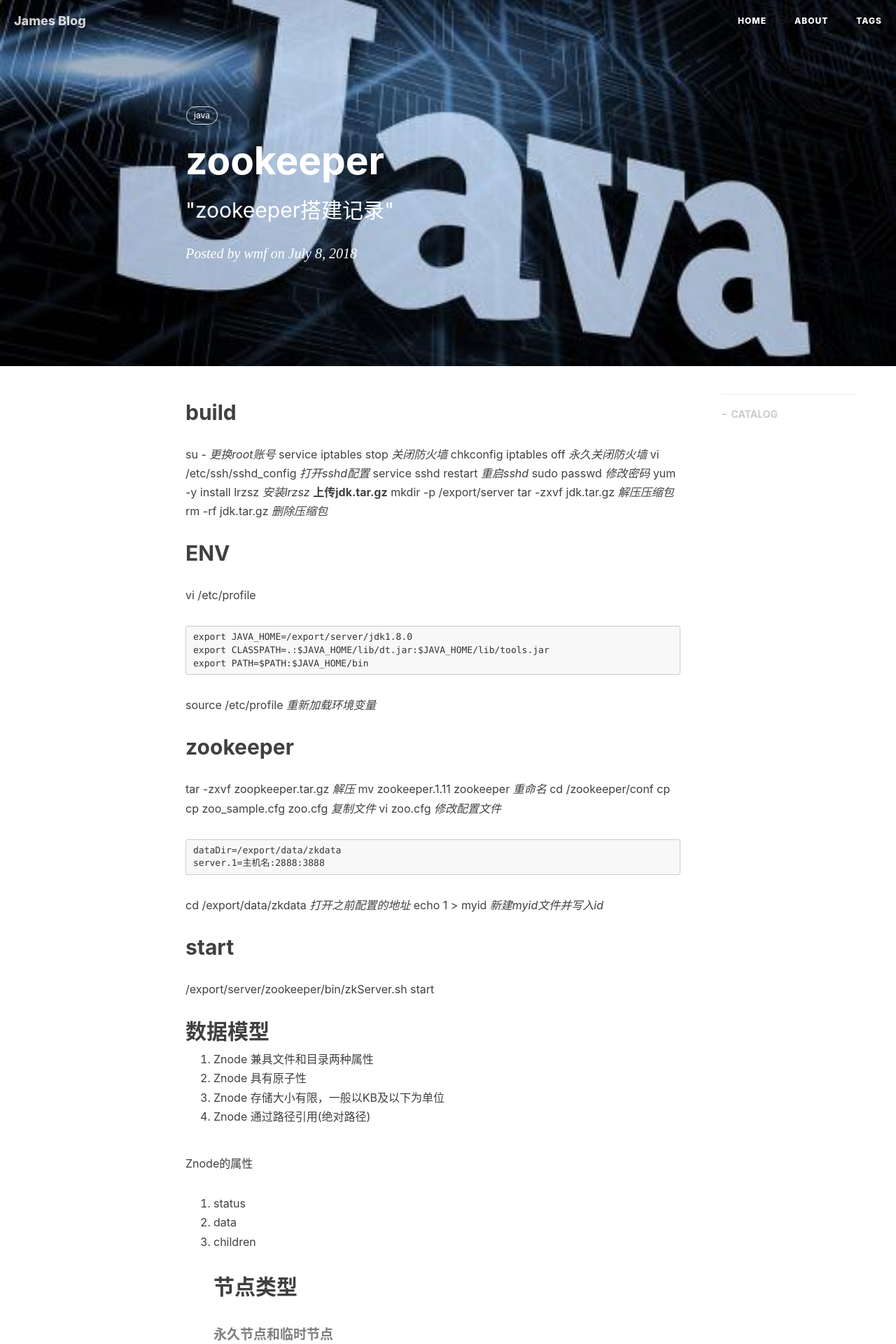
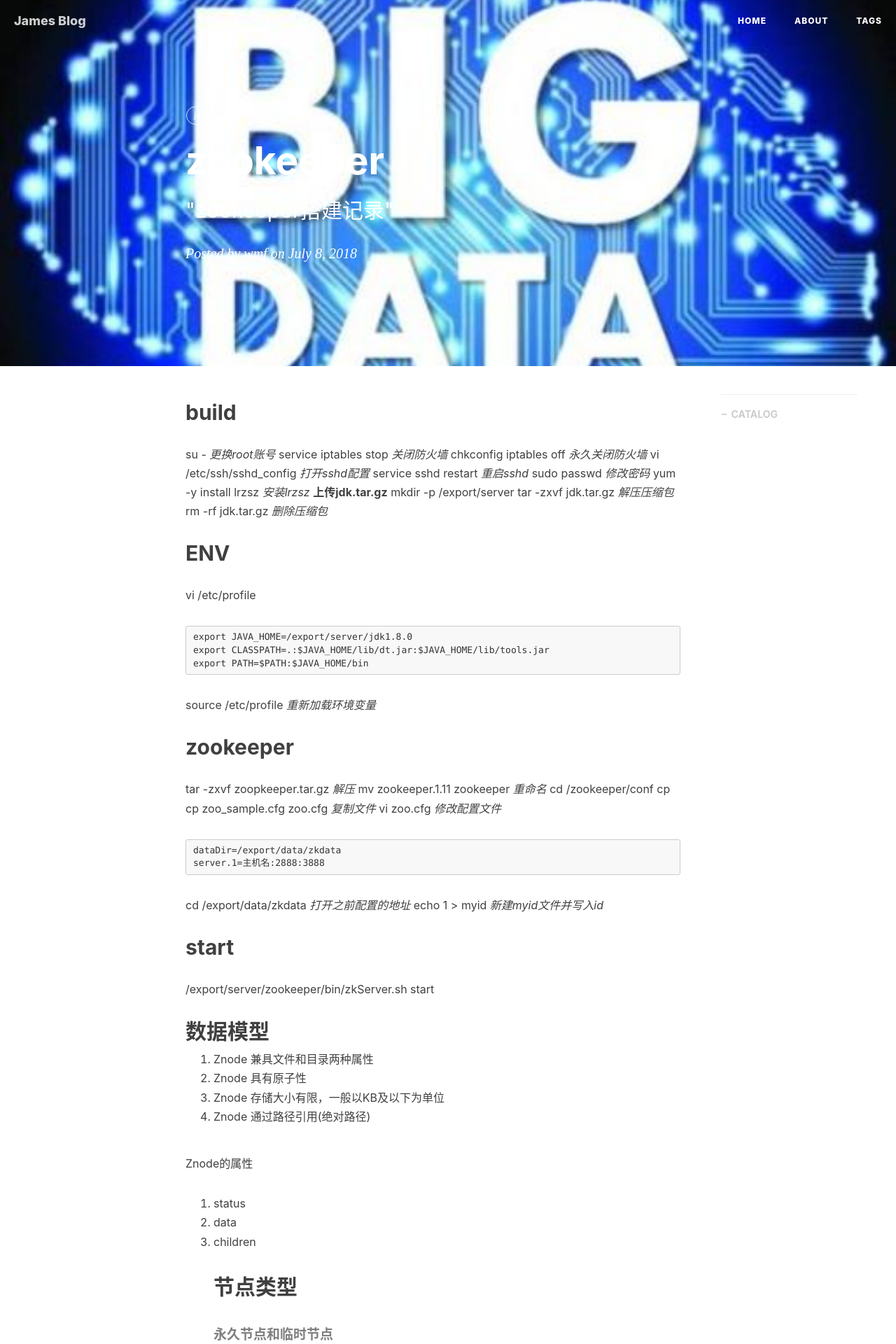
Before and after one commit to wmf217/blog, a Jekyll site: the page built from _posts/2018-08-08-zookeeper.markdown, in a window 1280 px wide. Shown: the top 1920 px of the page at 70% size. Built offline with Jekyll 4.4.1, drawn with Linux system fonts in a browser that asks for light colours; nearby versions of some CDN libraries; comment, search, counter and statistics services are not loaded.

Commit message:
zookeeper

```diff
--- a/_posts/2018-08-08-zookeeper.markdown
+++ b/_posts/2018-08-08-zookeeper.markdown
@@ -4,7 +4,7 @@ title:      "zookeeper"
 subtitle:   " \"zookeeper搭建记录\""
 date:       2018-07-08 20:44:00
 author:     "wmf"
-header-img: "img/java.jpg"
+header-img: "img/in-post/bigdata.jpg"
 catalog: true
 tags:
     - java
```
Also changed, not shown: img/in-post/bigdata.jpg (added).
